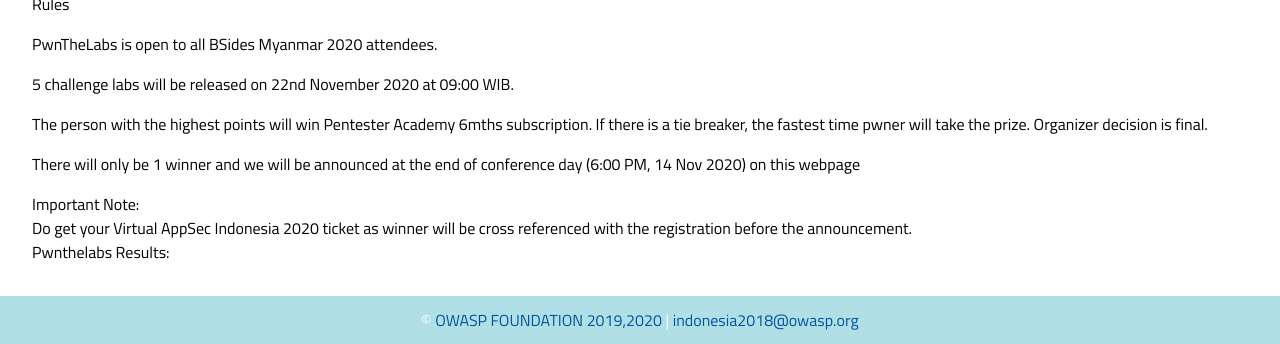
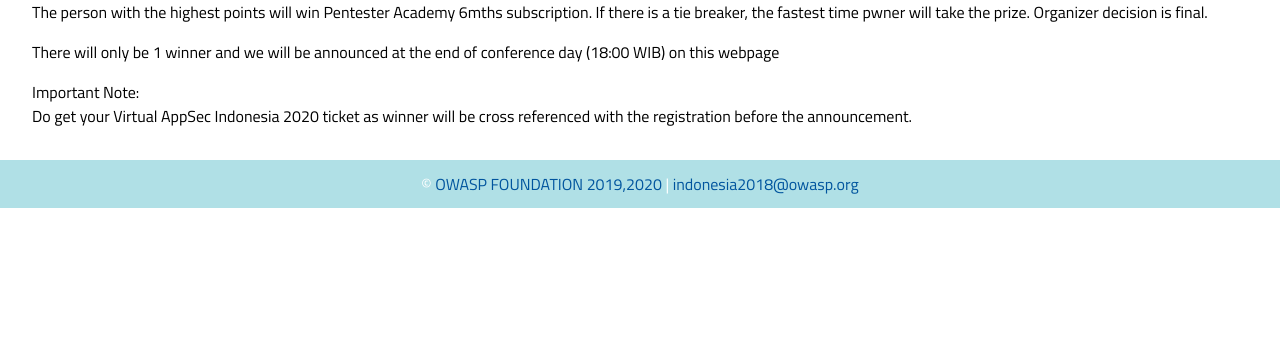
Before and after one commit to globalsea/globalsea.github.io, a Jekyll site: the page built from PwnTheLabs/index.html, in a window 1280 px wide and 900 px high, scrolled down 998 px, cut to the strip 556-900 px from the top of the window. Built offline with Jekyll 4.4.1, drawn with Linux system fonts in a browser that asks for light colours; some web fonts are replaced; after the commit the page ends 1762 px from its top, so only the background shows below that.

Commit message:
Update index.html

```diff
--- a/PwnTheLabs/index.html
+++ b/PwnTheLabs/index.html
@@ -5,15 +5,12 @@
 
 ---
 <h2>Pwn The Labs</h>
-<img src="assets/images/pwn.jpg" width="90%" height="90%"class="img-responsive" alt=""><br/><br/>
+<img src="../assets/images/pwn.png" width="80%" style="padding:5px;" ><br><br>
 <p>Virtual AppSec Indonesia 2020 and Pentester Academy welcomes you to PwnTheLabs! The fastest Pwners will win <b>6 months</b> subscription to Pentester Academy which includes full access to all labs and on-demand video courses worth <b>US$414.</b><p>
 <p>Find out more about Pentester Academy <a href="https://www.pentesteracademy.com/">here</a></p>
-
 <h3><i class="fa fa-exclamation-circle"></i> Rules</h3>
-<p></p>
-                              <p><i class="fa fa-toggle-right"></i>   PwnTheLabs is open to all BSides Myanmar 2020 attendees.</p>
+<p></p                              <p><i class="fa fa-toggle-right"></i>   PwnTheLabs is open to all BSides Myanmar 2020 attendees.</p>
                               <p><i class="fa fa-toggle-right"></i>   5 challenge labs will be released on 22nd November 2020 at 09:00 WIB.</p>
                               <p><i class="fa fa-toggle-right"></i>   The person with the highest points will win Pentester Academy 6mths subscription. If there is a tie breaker, the fastest time pwner will take the prize. Organizer decision is final.</p>
-                              <p><i class="fa fa-toggle-right"></i>   There will only be 1 winner and we will be announced at the end of conference day (6:00 PM, 14 Nov 2020) on this webpage</p>
+                              <p><i class="fa fa-toggle-right"></i>   There will only be 1 winner and we will be announced at the end of conference day (18:00 WIB) on this webpage</p>
                               <h4>Important Note: <br/> </h4> Do get your Virtual AppSec Indonesia 2020 ticket as winner will be cross referenced with the registration before the announcement.
-                              <h3> Pwnthelabs Results: <br>
```
